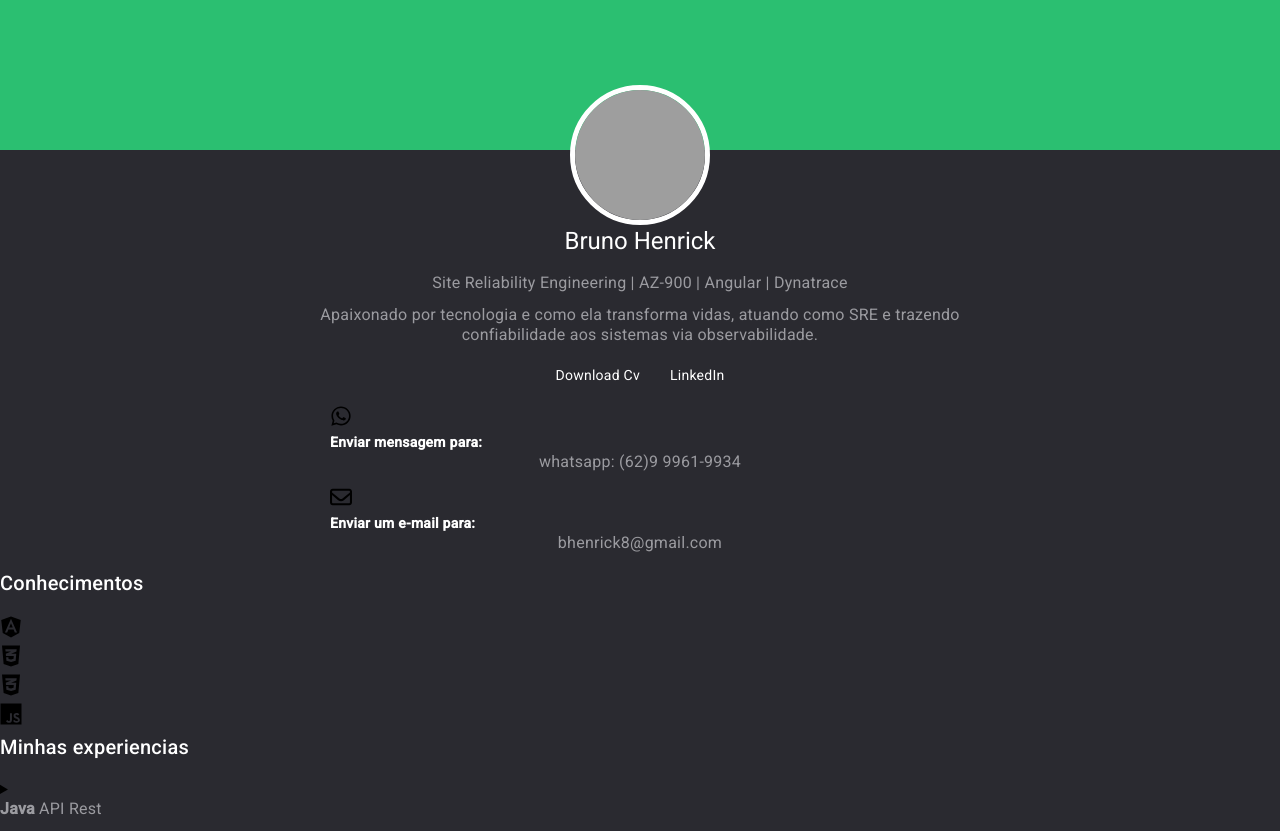
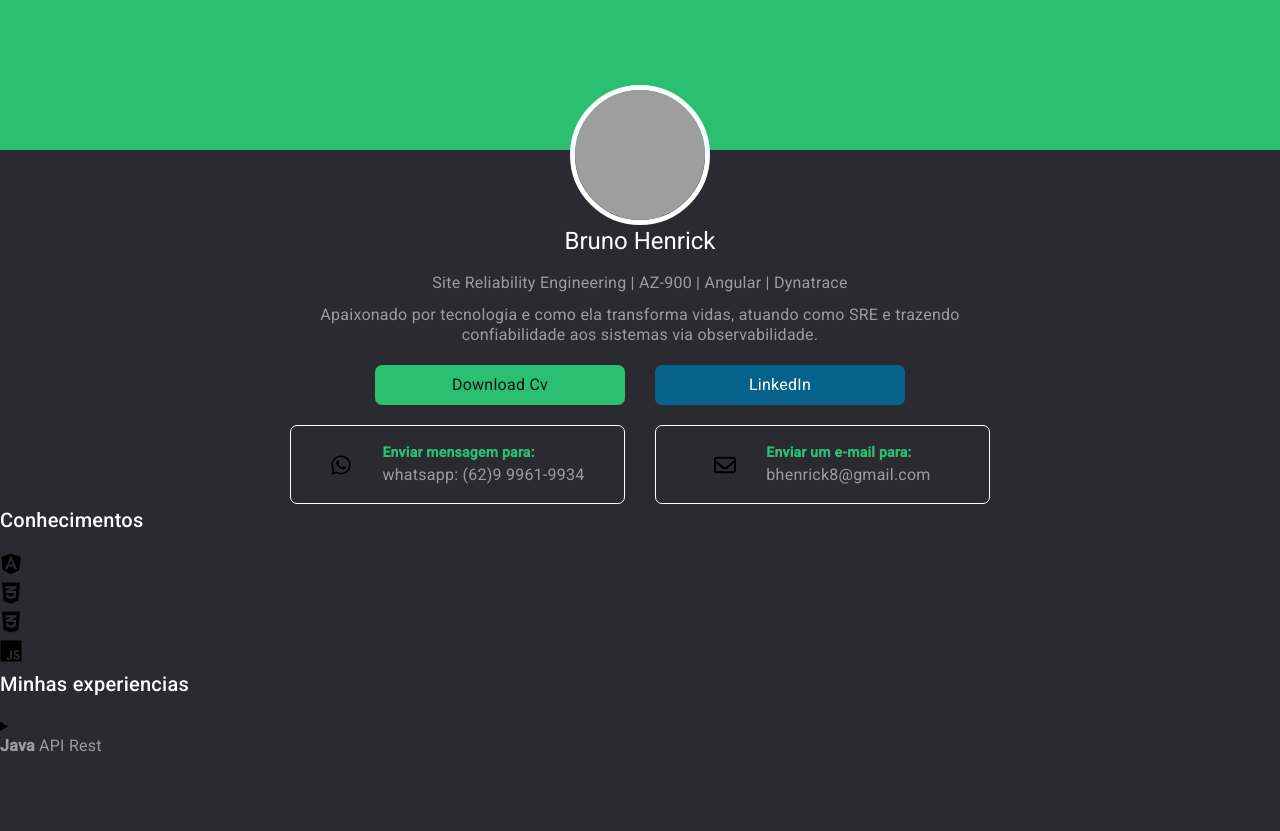
Before and after one commit to Brunohfc/angular-portfolio, an Angular app: page / in a window 1280 px wide. After the commit the page ends 800 px from the top, so only its background shows below. Built offline with nearby package versions, Linux system fonts and the light colour scheme; grey boxes are pictures that could not be loaded.

Commit message:
styling the button and the children

```diff
--- a/src/app/modules/portfolio/components/header/header.component.scss
+++ b/src/app/modules/portfolio/components/header/header.component.scss
@@ -30,14 +30,7 @@
             margin: 20px 0;
 
             ul{
-                width: 100%;
-                display: flex;
-                justify-content: center;
-                align-items: center;
-                gap: 30px;
-
                 li{
-
                     a{
                         width: 250px;
                     }
@@ -46,5 +39,59 @@
 
 
         }
+        nav ul, section{
+            width: 100%;
+            display: flex;
+            justify-content: center;
+            align-items: center;
+            gap: 30px;
+        }
+        section {
+            figure{
+                width: 335px;
+                height: 77px;
+
+                margin: 0;
+                padding: 0;
+                display: flex;
+                align-items: center;
+                justify-content: center;
+                gap: 30px;
+
+                border: 1px solid var(--white);
+                border-radius: 7px;
+
+                figcaption{
+                    a{
+                        display: flex;
+                        justify-content: center;
+                        align-items: flex-start;
+                        flex-direction: column;
+
+                        p{
+                            margin: 3px 0;
+                        }
+
+                        strong{
+                            color: var(--primary);
+                        }
+                    }
+                }
+            }
+
+
+        }
+    }
+
+    @media(max-width: 750px){
+        aside nav,ul, section{
+            flex-direction: column;
+            gap: 15px;
+        }
+        aside nav ul li,
+        aside nav ul li a,
+        section figure{
+            width: 100%;
+        }
     }
 }
--- a/src/scss/_index.scss
+++ b/src/scss/_index.scss
@@ -1,3 +1,4 @@
 @use "base";
+@use "components";
 @use "layout";
 @use "theme/index";
--- /dev/null
+++ b/src/scss/components/button.scss
@@ -0,0 +1,35 @@
+.btn{
+
+    display: flex;
+    justify-content: center;
+    align-items: center;
+    box-sizing: border-box;
+    transition: 0.5s;
+    cursor: pointer;
+
+    &.btn-primary, &.btn-secundary{
+        padding: 10px;
+        font-size: 16px;
+        border-radius: 7px;
+    }
+
+    &.btn-primary{
+        color: var(--black);
+        background: var(--primary);
+
+        &:hover{
+            background: var(--primary-010);
+            color: var(--white);
+        }
+    }
+
+    &.btn-secundary{
+        color: var(--white);
+        background: var(--secundary);
+
+        &:hover{
+            background: var(--secundary-010);
+
+        }
+    }
+}
--- /dev/null
+++ b/src/scss/components/index.scss
@@ -0,0 +1 @@
+@use "button"
```
